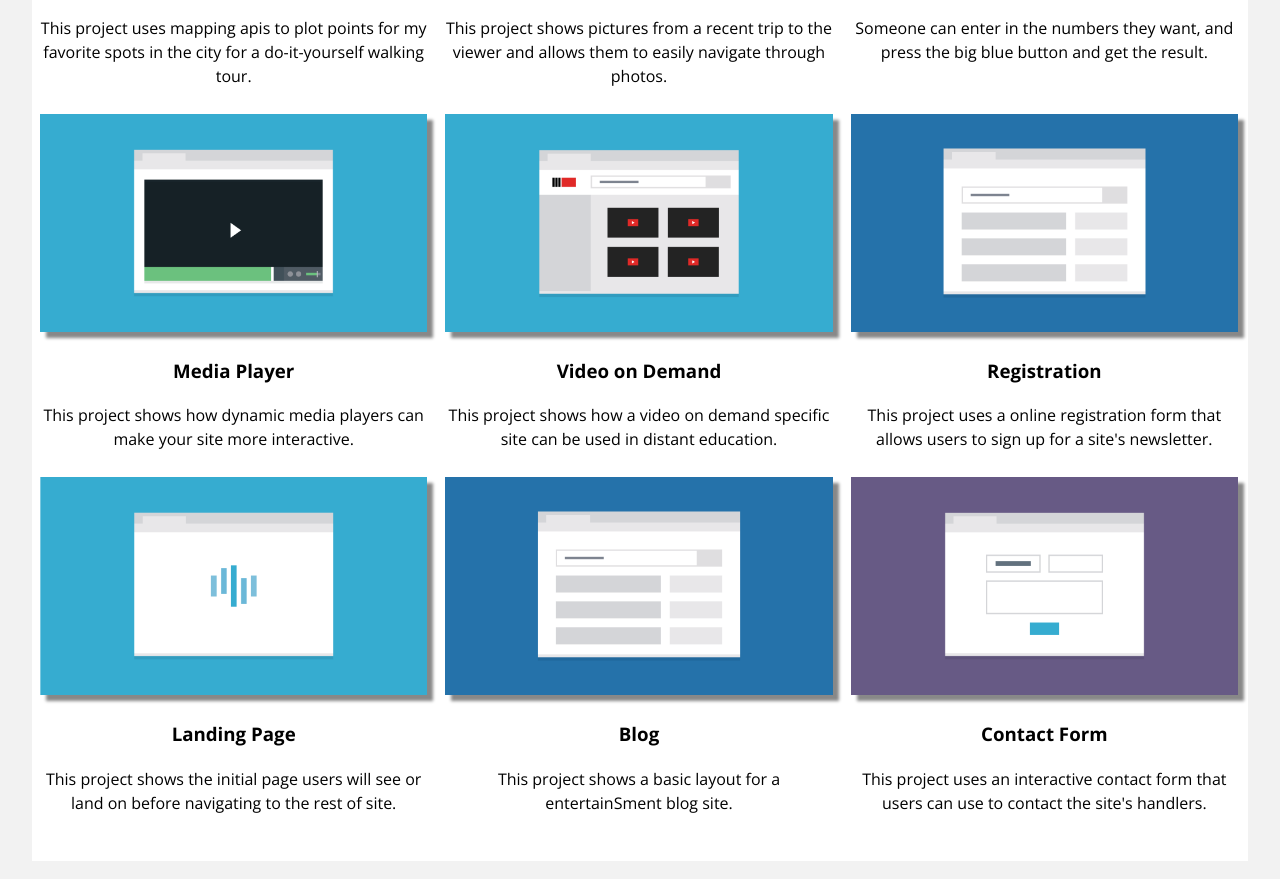
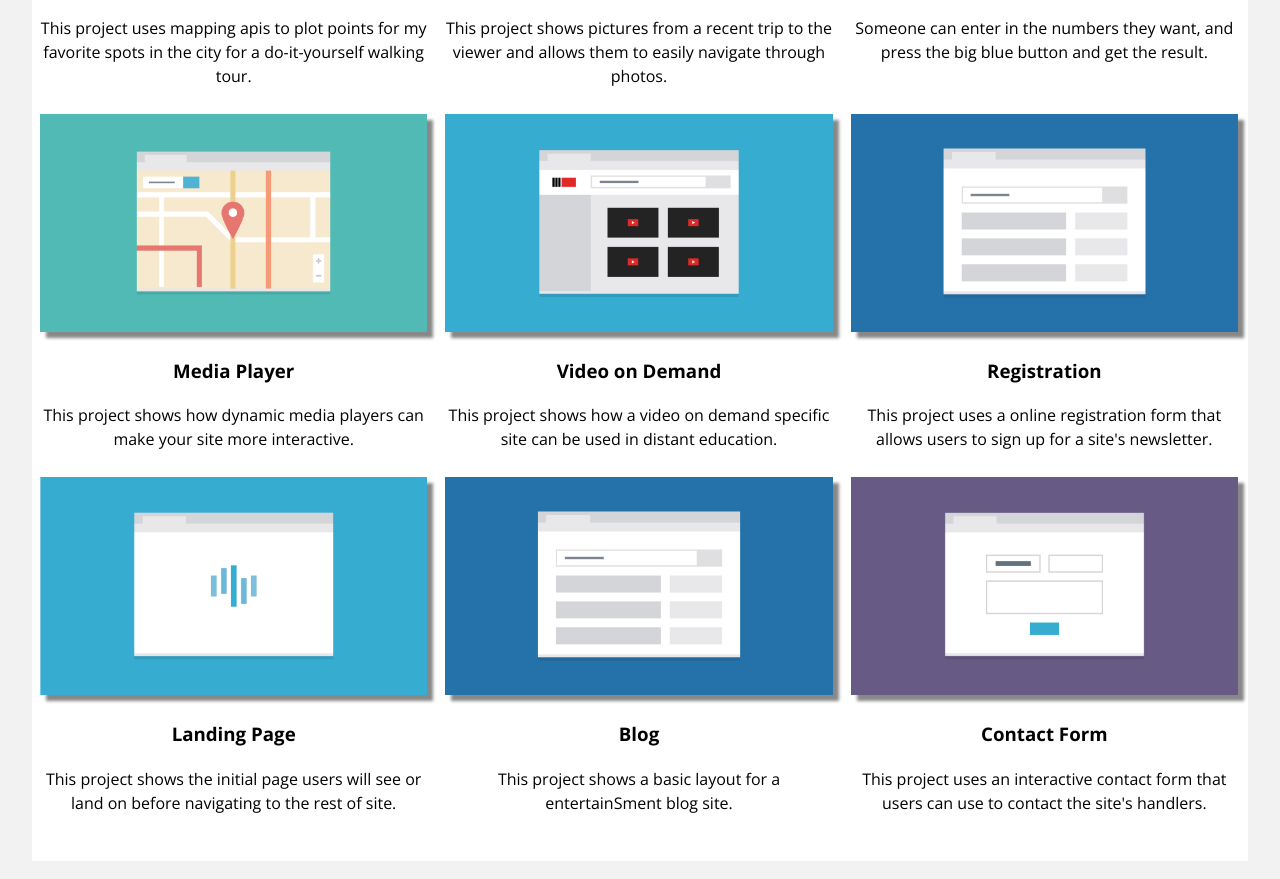
Before and after one commit to devantonio/responsive-layout, a plain HTML site: page responsive_layout_v2/index.html in a window 1280 px wide. Shown: the part 1267-2146 px from the top of the page. Drawn offline with nearby package versions, Linux system fonts and the light colour scheme.

Commit message:
Update index.html

```diff
--- a/responsive_layout_v2/index.html
+++ b/responsive_layout_v2/index.html
@@ -61,7 +61,7 @@
       <p>Someone can enter in the numbers they want, and press the big blue button and get the result.</p>
     </div>
     <div class="grid col-7 clearfix">
-      <img src="images/portfolio-7.png" alt="media player"/>
+      <img src="Images/portfolio-6.png" alt="media player"/>
       <h3><a href="images/portfolio-7.png">Media Player</a></h3>
       <p>This project shows how dynamic media players can make your site more interactive.</p>
     </div>
```
